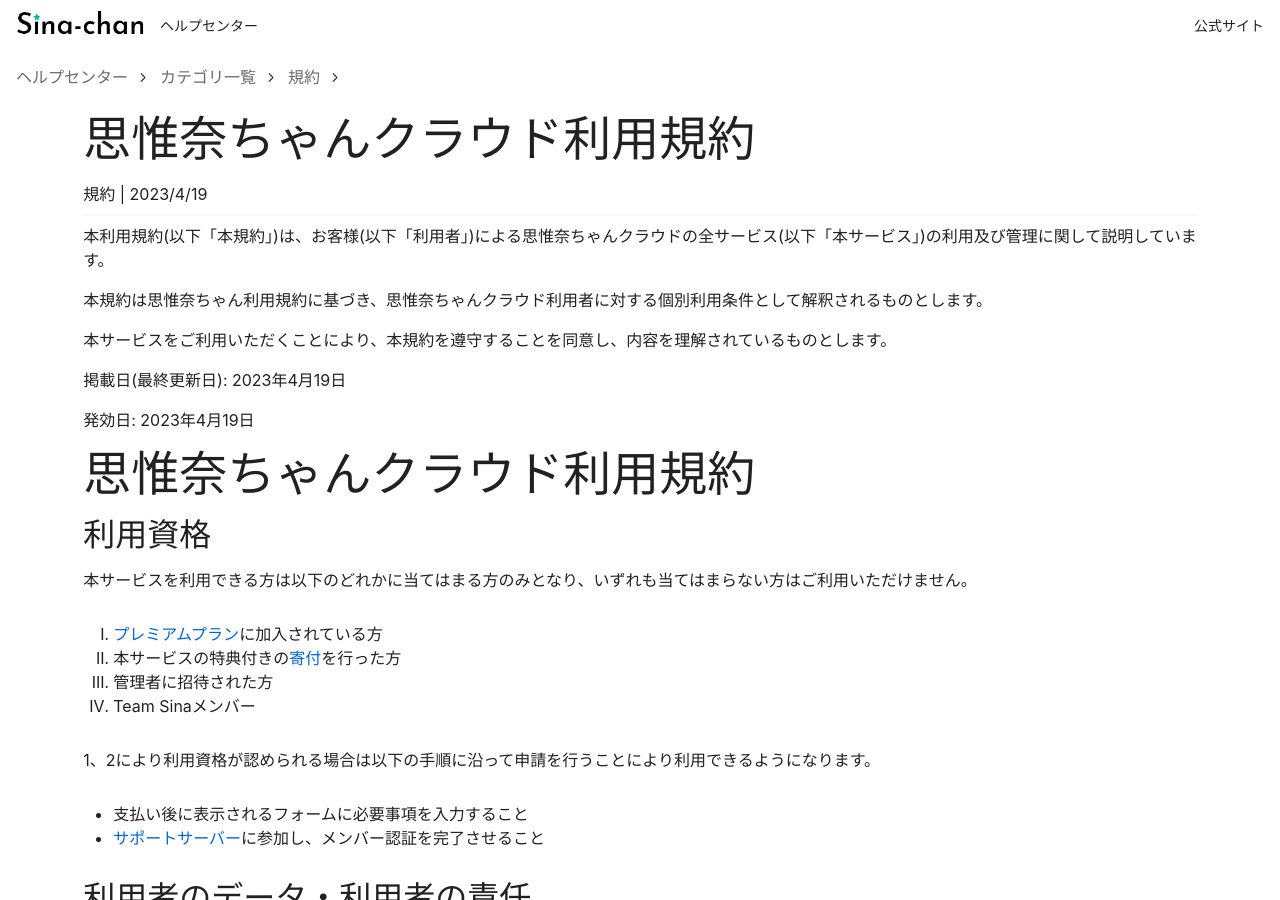
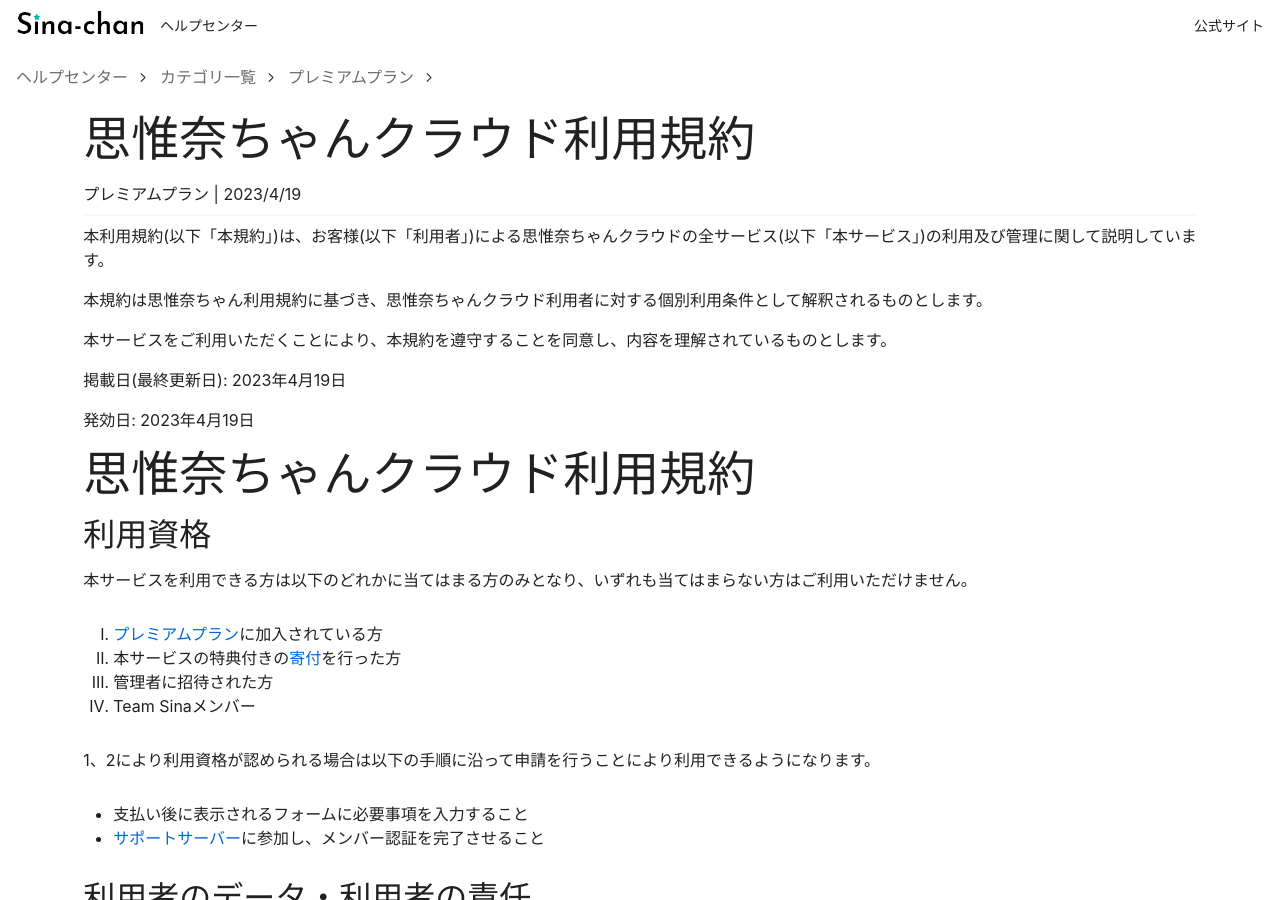
Before and after one commit to SinaKitagami/sina-helpcenter, a Jekyll site: the page built from _posts/2023-04-19-思椎奈ちゃんクラウド利用規約.md, in a window 1280 px wide and 900 px high. Built offline with Jekyll 4.4.1, drawn with Linux system fonts in a browser that asks for light colours; comment, search, counter and statistics services are not loaded.

Commit message:
Update 2023-04-19-思椎奈ちゃんクラウド利用規約.md

```diff
--- a/_posts/2023-04-19-思椎奈ちゃんクラウド利用規約.md
+++ b/_posts/2023-04-19-思椎奈ちゃんクラウド利用規約.md
@@ -2,7 +2,7 @@
 layout: post
 title: 思惟奈ちゃんクラウド利用規約
 date: 2023-04-19 21:25 +0900
-category: 規約
+category: プレミアムプラン
 ---
 
 本利用規約(以下「本規約」)は、お客様(以下「利用者」)による思惟奈ちゃんクラウドの全サービス(以下「本サービス」)の利用及び管理に関して説明しています。
```
